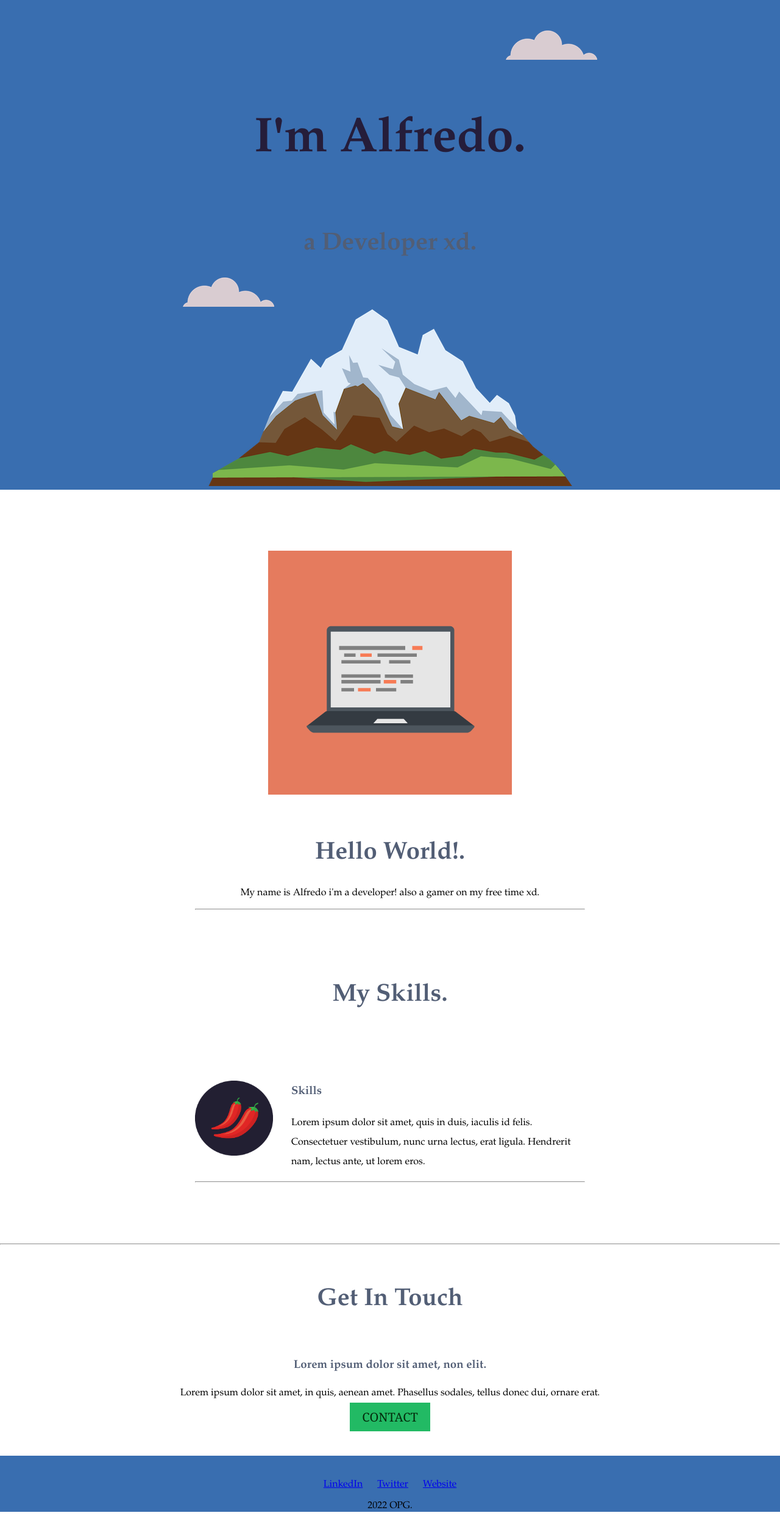
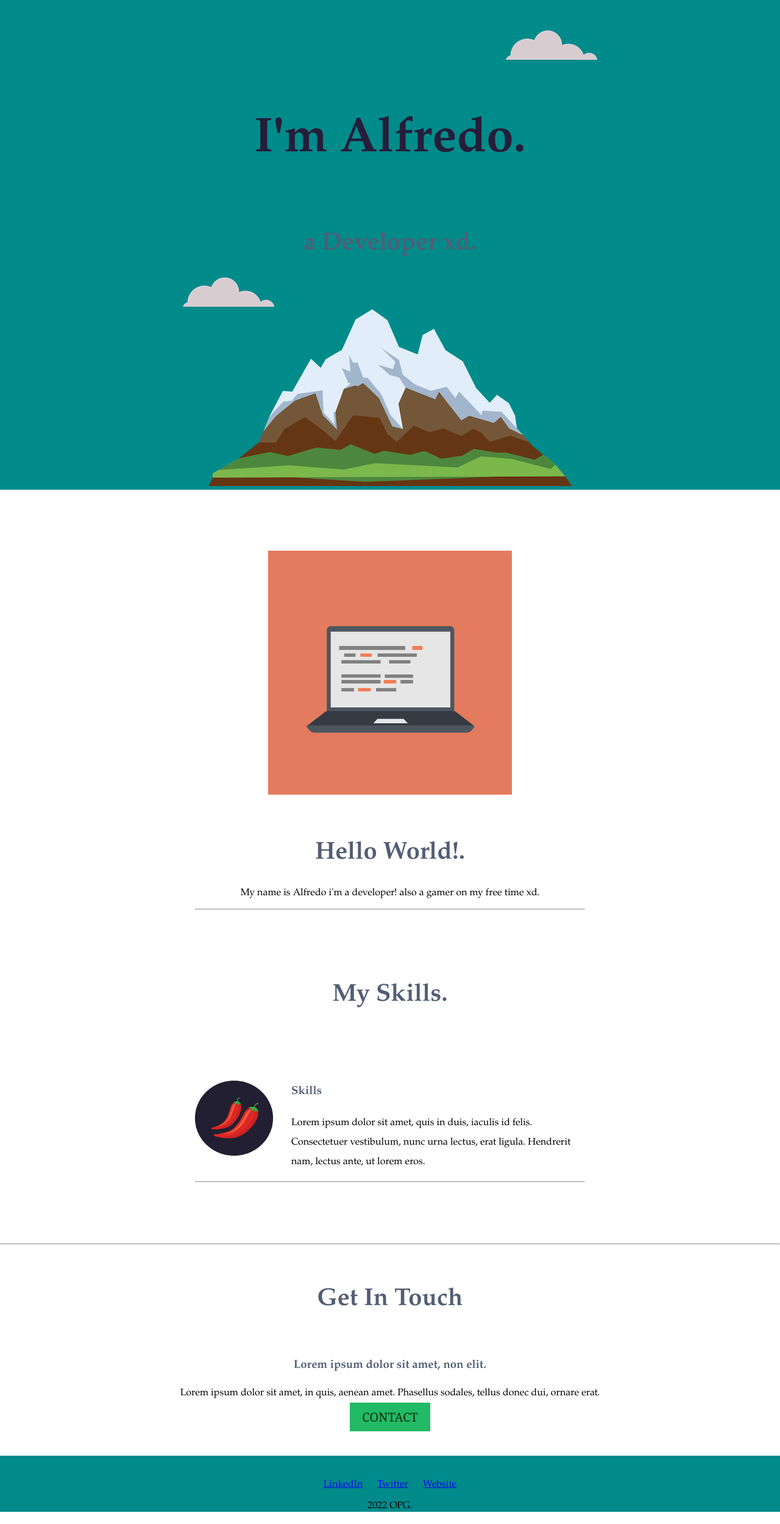
Before and after one commit to alfregta/mysite, a plain HTML site: page index.html in a window 1280 px wide. Shown: the whole page at 61% size. Drawn offline with Linux system fonts and the light colour scheme; a web font is replaced by a local one.

Commit message:
Update styles.css

```diff
--- a/css/styles.css
+++ b/css/styles.css
@@ -36,7 +36,7 @@ h3{
   text-align: left;
 }
 .top-container{
-  background-color: #396EB0;
+  background-color: #008B8B;
   position: relative;
   padding-top: 100px;
   }
@@ -45,7 +45,7 @@ h3{
   margin: 100px auto 100px auto;
   }
 .bottom-container{
-  background-color: #396EB0;
+  background-color: #008B8B;
   margin: 50px 0 20px;
   }
 .bottom-cloud
```
